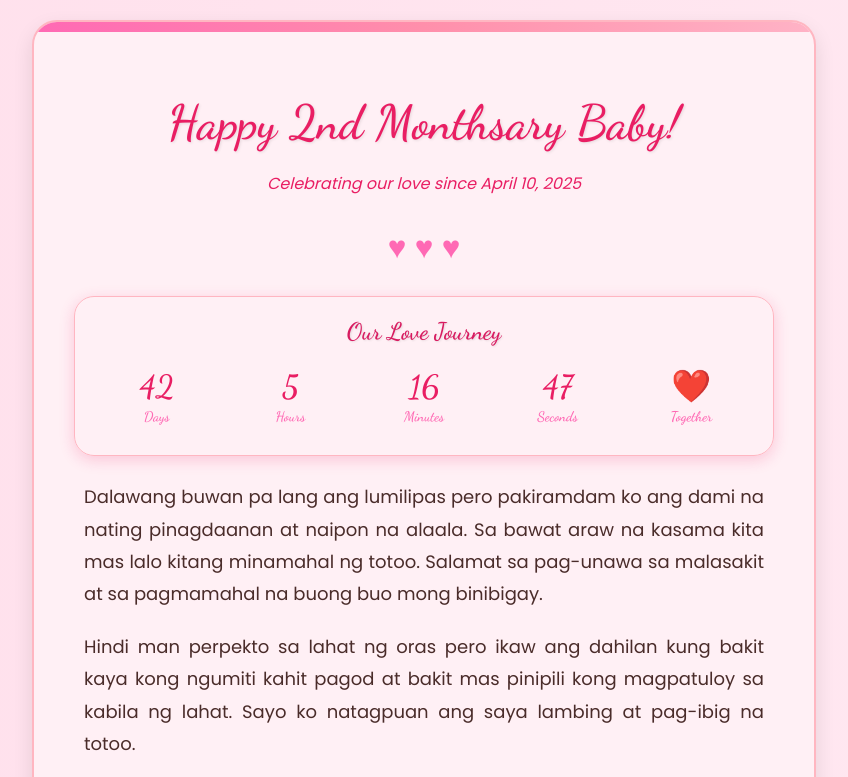
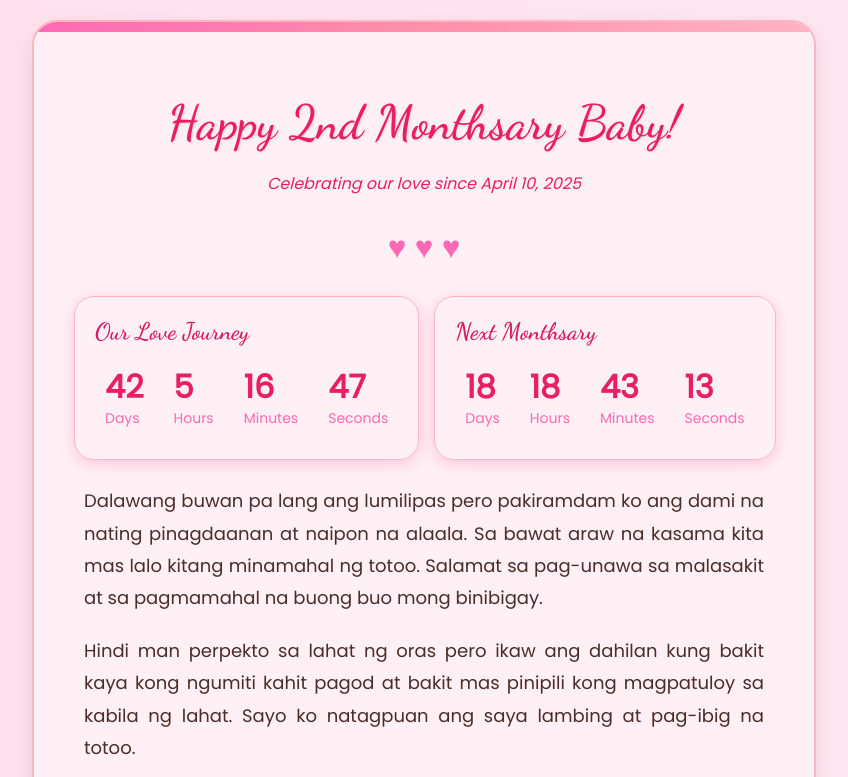
Before and after one commit to Ethan561621/Monthsaryyyy, a plain HTML site: page index.html in a window 1280 px wide. Shown: the top 777 px of the page, without its empty margins (216-1064 px from the left). Drawn offline with Linux system fonts and the light colour scheme.

Commit message:
Update index.html
Fixxess

```diff
--- a/index.html
+++ b/index.html
@@ -74,20 +74,31 @@
     }
 
     /* COUNTDOWN STYLES */
-    #countdown {
-      font-family: 'Dancing Script', cursive;
-      text-align: center;
+    .countdown-dual {
+      display: flex;
+      gap: 15px;
+      margin: 25px 0;
+    }
+
+    .countdown-box {
+      flex: 1;
       background: rgba(255, 240, 245, 0.8);
       border-radius: 20px;
       padding: 20px;
-      margin: 25px 0;
       box-shadow: 0 4px 15px rgba(233, 30, 99, 0.2);
       border: 1px solid #ffb6c1;
     }
 
+    .countdown-title {
+      font-family: 'Dancing Script', cursive;
+      font-size: 24px;
+      color: #d81b60;
+      margin-bottom: 15px;
+    }
+
     .countdown-grid {
       display: grid;
-      grid-template-columns: repeat(5, 1fr);
+      grid-template-columns: repeat(4, 1fr);
       gap: 10px;
     }
 
@@ -106,13 +117,6 @@
       font-size: 14px;
       color: #ff69b4;
       margin-top: 5px;
-    }
-
-    #countdown-title {
-      font-size: 24px;
-      color: #d81b60;
-      margin-bottom: 15px;
-      text-shadow: 1px 1px 2px rgba(0,0,0,0.1);
     }
 
     /* NOTIFICATION BUTTON */
@@ -152,6 +156,11 @@
       color: #e91e63;
       margin-bottom: 30px;
     }
+
+    @media (max-width: 600px) {
+      .countdown-dual { flex-direction: column; }
+      .countdown-number { font-size: 24px; }
+    }
   </style>
 </head>
 <body>
@@ -161,29 +170,51 @@
 
     <div class="heart">♥ ♥ ♥</div>
 
-    <!-- LOVE TIMER -->
-    <div id="countdown">
-      <div id="countdown-title">Our Love Journey</div>
+    <!-- DUAL COUNTDOWN -->
+    <div class="countdown-dual">
+      <!-- Time Together -->
+      <div class="countdown-box">
+        <div class="countdown-title">Our Love Journey</div>
         <div class="countdown-grid">
           <div class="countdown-unit">
-          <div class="countdown-number" id="days">0</div>
+            <div class="countdown-number" id="days-together">0</div>
             <div class="countdown-label">Days</div>
           </div>
           <div class="countdown-unit">
-          <div class="countdown-number" id="hours">0</div>
+            <div class="countdown-number" id="hours-together">0</div>
             <div class="countdown-label">Hours</div>
           </div>
           <div class="countdown-unit">
-          <div class="countdown-number" id="minutes">0</div>
+            <div class="countdown-number" id="minutes-together">0</div>
             <div class="countdown-label">Minutes</div>
           </div>
           <div class="countdown-unit">
-          <div class="countdown-number" id="seconds">0</div>
+            <div class="countdown-number" id="seconds-together">0</div>
             <div class="countdown-label">Seconds</div>
           </div>
+        </div>
+      </div>
+
+      <!-- Next Monthsary -->
+      <div class="countdown-box">
+        <div class="countdown-title">Next Monthsary</div>
+        <div class="countdown-grid">
           <div class="countdown-unit">
-          <div class="countdown-number">❤️</div>
-          <div class="countdown-label">Together</div>
+            <div class="countdown-number" id="days-left">0</div>
+            <div class="countdown-label">Days</div>
+          </div>
+          <div class="countdown-unit">
+            <div class="countdown-number" id="hours-left">0</div>
+            <div class="countdown-label">Hours</div>
+          </div>
+          <div class="countdown-unit">
+            <div class="countdown-number" id="minutes-left">0</div>
+            <div class="countdown-label">Minutes</div>
+          </div>
+          <div class="countdown-unit">
+            <div class="countdown-number" id="seconds-left">0</div>
+            <div class="countdown-label">Seconds</div>
+          </div>
         </div>
       </div>
     </div>
@@ -216,22 +247,39 @@
   </div>
 
   <script>
-    // ===== LOVE TIMER =====
+    // ===== DUAL COUNTDOWNS =====
     const loveStart = new Date('2025-04-10T00:00:00');
 
-    function updateCountdown() {
+    function getNextMonthsary() {
       const now = new Date();
-      const diff = now - loveStart;
+      let nextMonth = now.getMonth() + 1;
+      let year = now.getFullYear();
 
-      const days = Math.floor(diff / (1000 * 60 * 60 * 24));
-      const hours = Math.floor((diff % (1000 * 60 * 60 * 24)) / (1000 * 60 * 60));
-      const minutes = Math.floor((diff % (1000 * 60 * 60)) / (1000 * 60));
-      const seconds = Math.floor((diff % (1000 * 60)) / 1000);
+      if (nextMonth > 11) {
+        nextMonth = 0;
+        year++;
+      }
 
-      document.getElementById('days').textContent = days;
-      document.getElementById('hours').textContent = hours;
-      document.getElementById('minutes').textContent = minutes;
-      document.getElementById('seconds').textContent = seconds;
+      return new Date(year, nextMonth, 10);
+    }
+
+    function updateCountdowns() {
+      const now = new Date();
+      const nextMonthsary = getNextMonthsary();
+
+      // Time together
+      const timeTogether = now - loveStart;
+      document.getElementById('days-together').textContent = Math.floor(timeTogether / (1000 * 60 * 60 * 24));
+      document.getElementById('hours-together').textContent = Math.floor((timeTogether % (1000 * 60 * 60 * 24)) / (1000 * 60 * 60));
+      document.getElementById('minutes-together').textContent = Math.floor((timeTogether % (1000 * 60 * 60)) / (1000 * 60));
+      document.getElementById('seconds-together').textContent = Math.floor((timeTogether % (1000 * 60)) / 1000);
+
+      // Next monthsary countdown
+      const timeLeft = nextMonthsary - now;
+      document.getElementById('days-left').textContent = Math.max(0, Math.floor(timeLeft / (1000 * 60 * 60 * 24)));
+      document.getElementById('hours-left').textContent = Math.max(0, Math.floor((timeLeft % (1000 * 60 * 60 * 24)) / (1000 * 60 * 60)));
+      document.getElementById('minutes-left').textContent = Math.max(0, Math.floor((timeLeft % (1000 * 60 * 60)) / (1000 * 60)));
+      document.getElementById('seconds-left').textContent = Math.max(0, Math.floor((timeLeft % (1000 * 60)) / 1000));
     }
 
     // ===== JUNE 10 NOTIFICATION =====
@@ -270,8 +318,8 @@
     }
 
     // Initialize
-    updateCountdown();
-    setInterval(updateCountdown, 1000);
+    updateCountdowns();
+    setInterval(updateCountdowns, 1000);
 
     if (checkNotificationSupport()) {
       if (Notification.permission === 'granted') {
```
Lines whose indentation alone changed are shown as unchanged.
